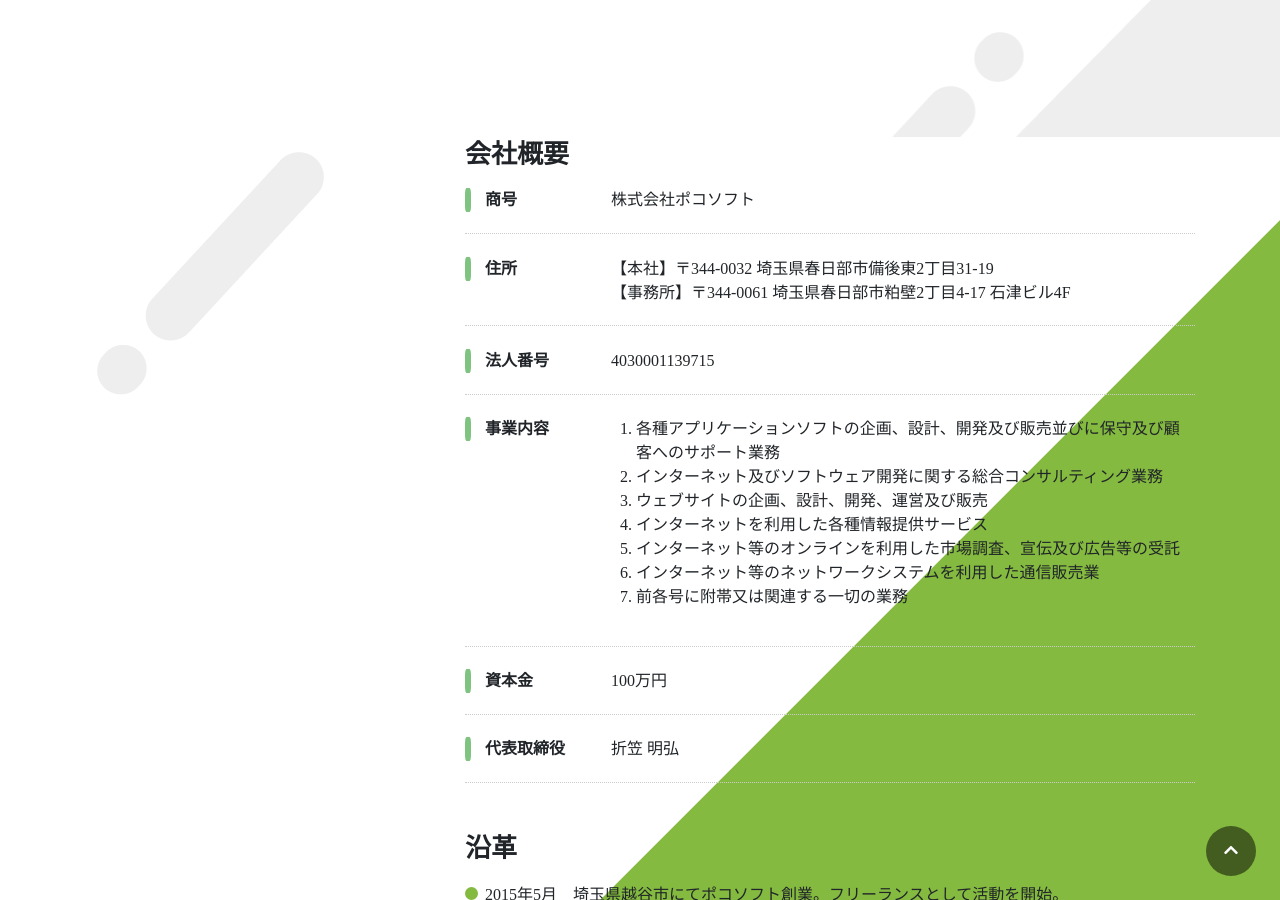
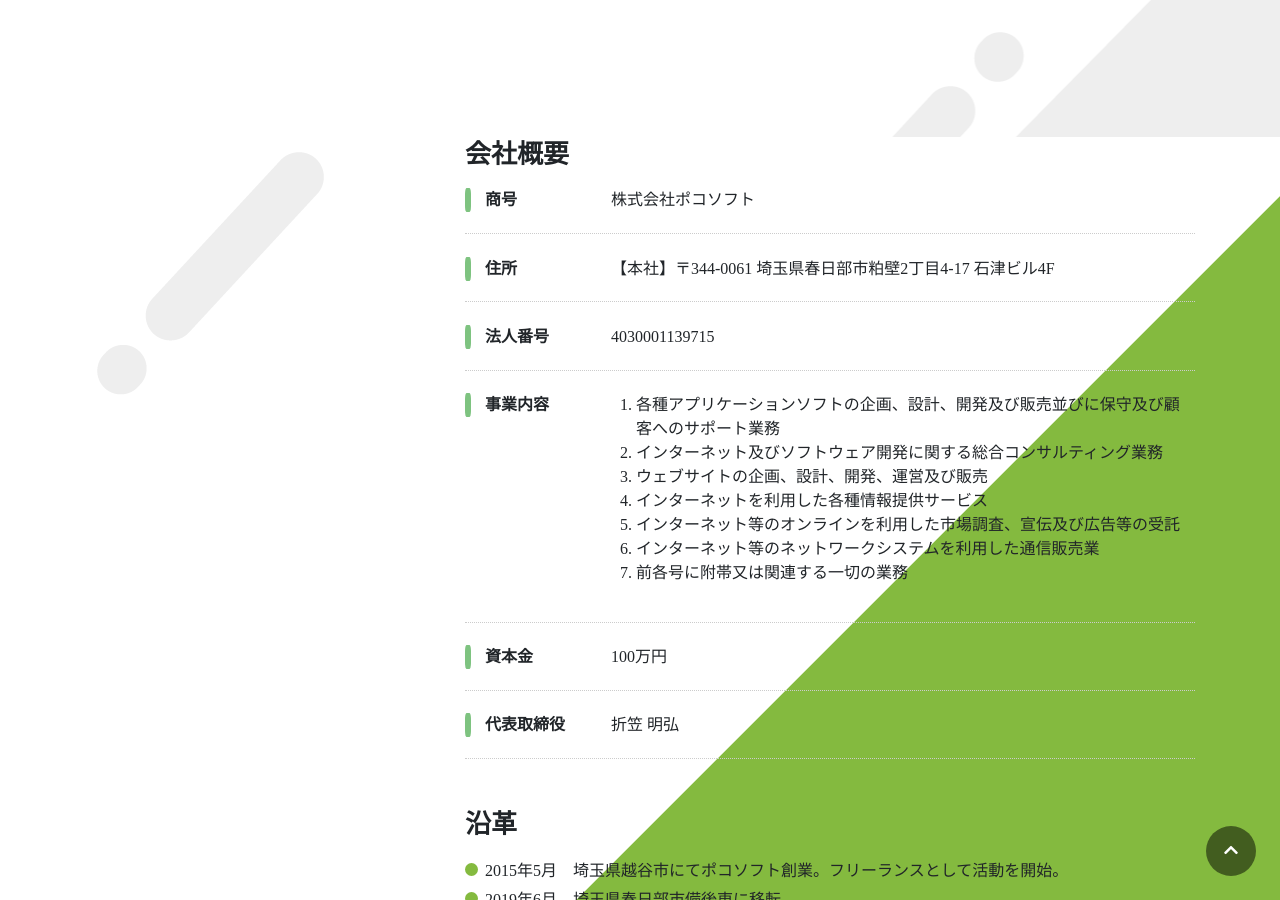
Before and after one commit to pocosoft/pocosoft.github.io, a Jekyll site: the page built from company.md, in a window 1280 px wide and 900 px high, scrolled down 300 px. Built offline with Jekyll 4.4.1, drawn with Linux system fonts in a browser that asks for light colours; nearby versions of some CDN libraries.

Commit message:
住所の変更

```diff
--- a/_layouts/company.html
+++ b/_layouts/company.html
@@ -26,8 +26,7 @@
           <dl>
             <dt>住所</dt>
             <dd>
-              <div>【本社】〒344-0032 埼玉県春日部市備後東2丁目31-19</div>
-              <div>【事務所】〒344-0061 埼玉県春日部市粕壁2丁目4-17 石津ビル4F</div>
+              <div>【本社】〒344-0061 埼玉県春日部市粕壁2丁目4-17 石津ビル4F</div>
           </dl>
           <dl>
             <dt>法人番号</dt>
```
